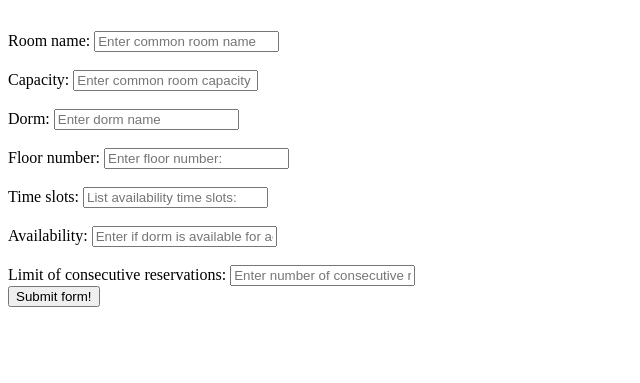
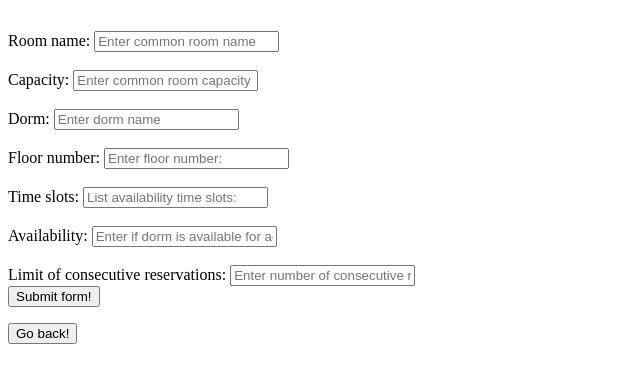
Before and after one commit to gechoe/CommonRoom, a website: page website/public/commonRoomForm.html in a window 1280 px wide. Shown: the part 87-470 px from the top of the page, without its empty margins (0-640 px from the left). Drawn offline with Linux system fonts and the light colour scheme.

Commit message:
Update commonRoomForm.html

```diff
--- a/website/public/commonRoomForm.html
+++ b/website/public/commonRoomForm.html
@@ -31,6 +31,9 @@
             </div>
          </div>
       </form>
+      <form>
+         <input type="button" value="Go back!" onclick="history.back()">
+      </form>
 
 <!--       <a href="https://localhost:3000/allRooms">
          <button class="btn"><i class="fa fa-bars"></i> View all rooms</button>
```
